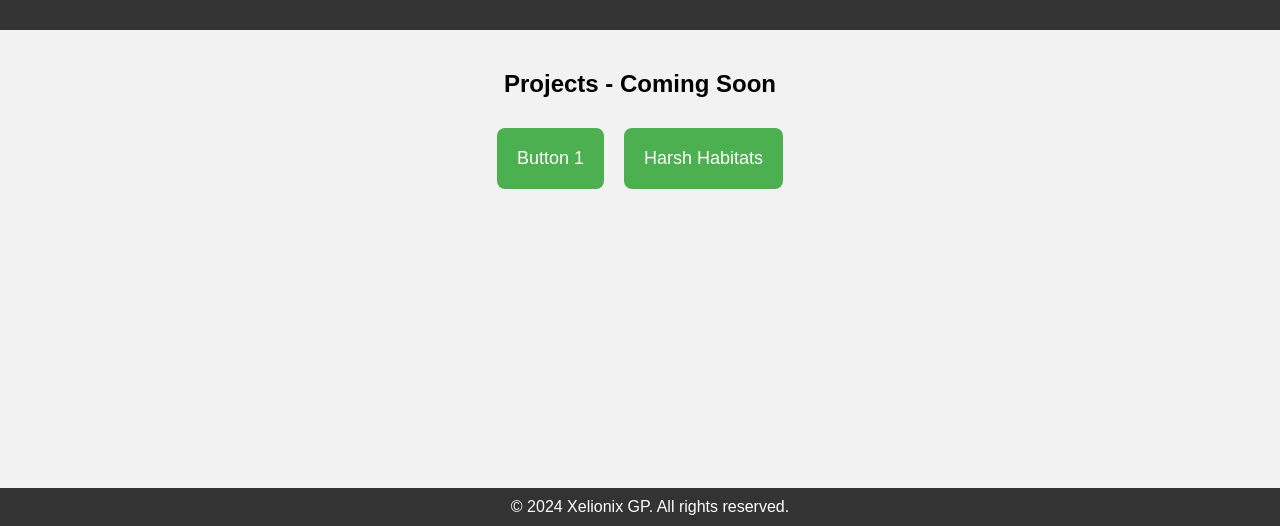
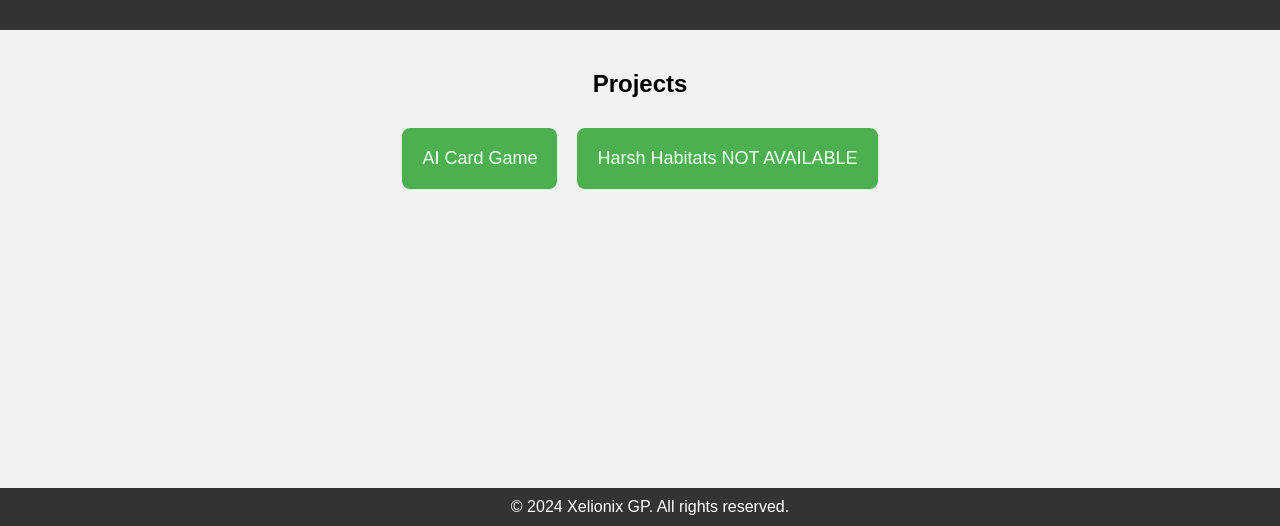
Before and after one commit to Xelionix/XeliStore, a plain HTML site: page index.htm in a window 1280 px wide. Shown: the part 274-800 px from the top of the page. Drawn offline with Linux system fonts and the light colour scheme.

Commit message:
Update index.htm

```diff
--- a/index.htm
+++ b/index.htm
@@ -65,7 +65,7 @@
             color: #fff;
             border: none;
             border-radius: 8px;
-            cursor: not-allowed;
+
         }
 
         footer {
@@ -87,11 +87,11 @@
     </header>
 
     <main>
-        <h2>Projects - Coming Soon</h2>
+        <h2>Projects </h2>
         <div class="project-buttons">
             <!-- Static HTML for 24 buttons -->
-            <button class="project-button" onclick="window.location.href='https://example.org'">Button 1</button>
-            <button class="project-button" onclick="window.location.href='https://fortnite.com'">Harsh Habitats</button>
+            <button class="project-button" onclick="window.location.href='https://ufile.io/cp3zgvnt'">AI Card Game</button>
+            <button class="project-button" onclick="window.location.href='https://fortnite.com'">Harsh Habitats NOT AVAILABLE</button>
             <!-- Add more buttons as needed -->
         </div>
     </main>
```
